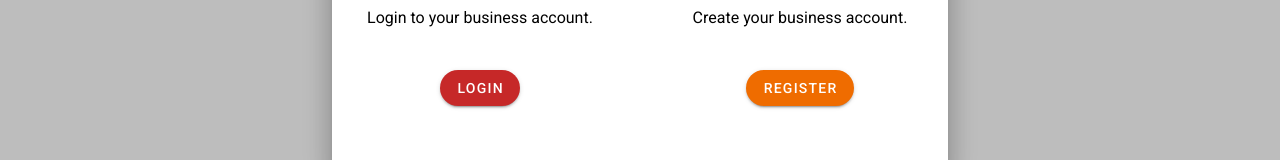
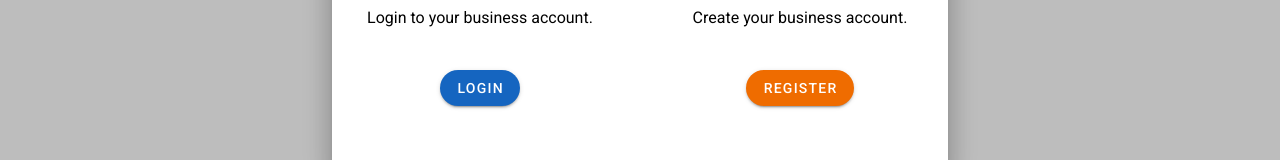
Before and after one commit to Satyam-Raj/restaurant, a Vue app: page / in a window 1280 px wide. Shown: the part 198-358 px from the top of the page. Built offline with nearby package versions, Linux system fonts and the light colour scheme; no server answers; what vue-particles, vuefire would draw is missing.

Commit message:
github action test

```diff
--- a/src/views/Home.vue
+++ b/src/views/Home.vue
@@ -46,7 +46,7 @@
                       >
                         <template v-slot:activator="{ on, attrs }">
                           <v-btn
-                            color="red darken-3"
+                            color="blue darken-3"
                             rounded
                             class="mt-10 white--text"
                             v-bind="attrs"
```
